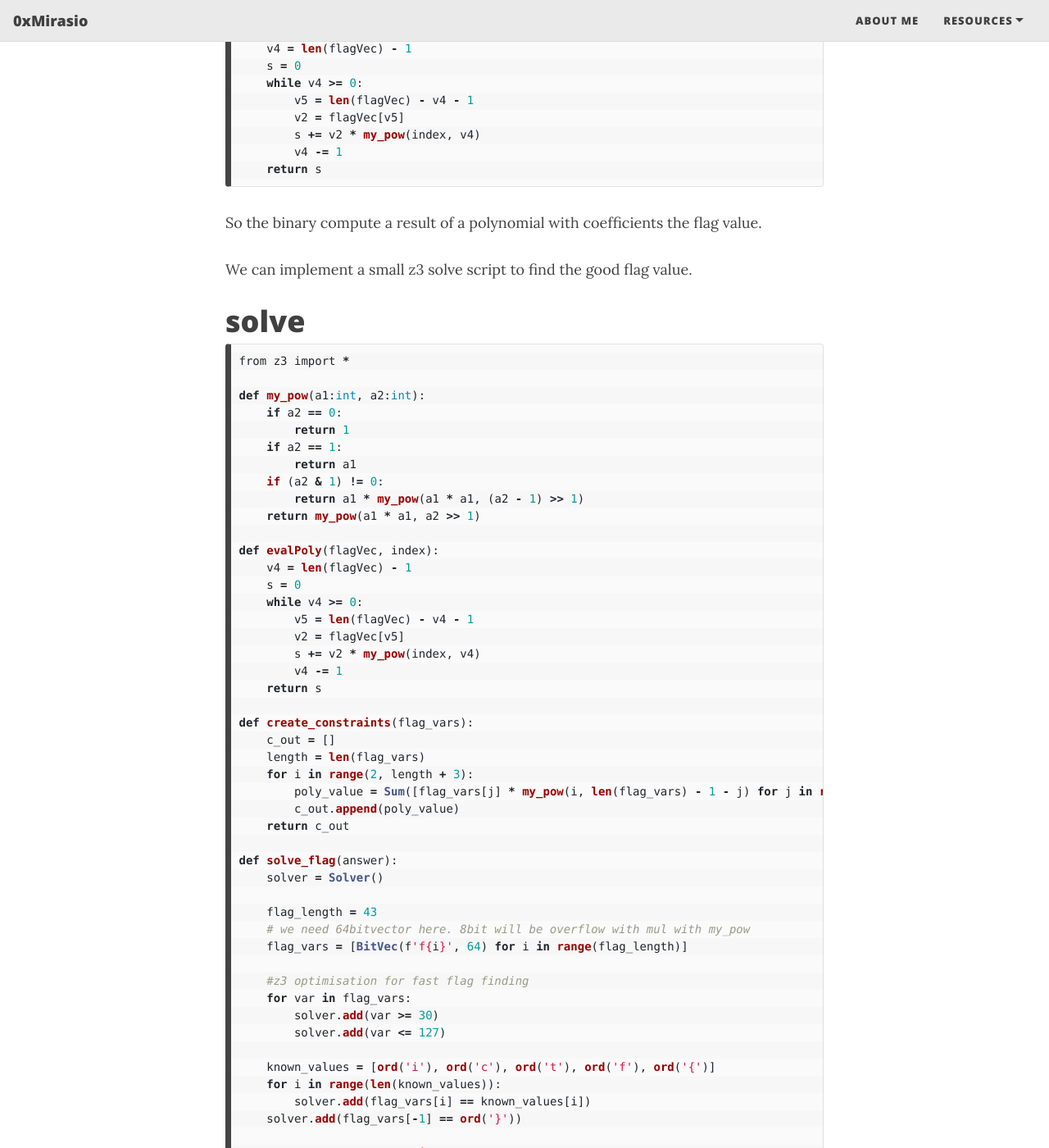
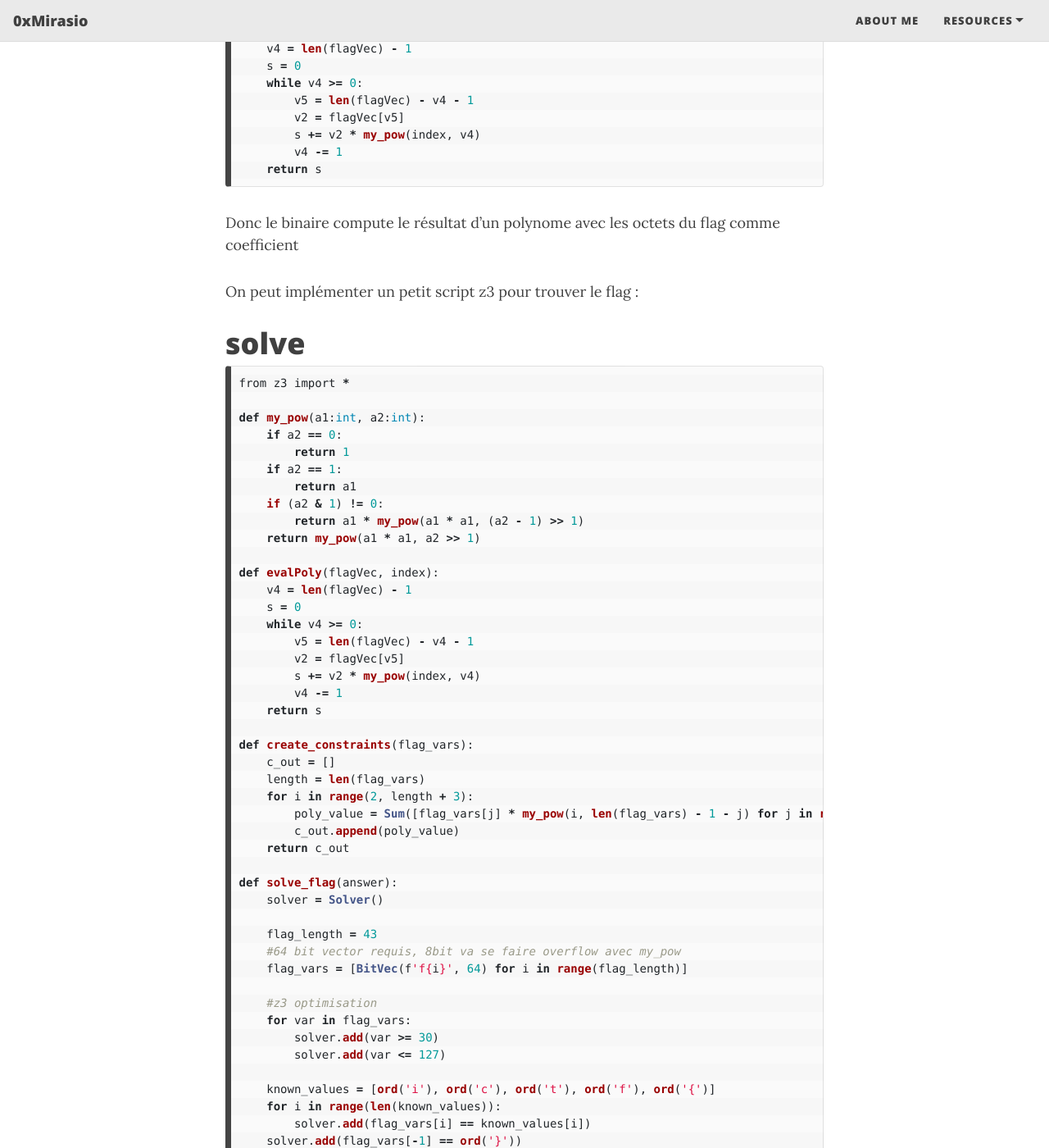
Before and after one commit to 0xMirasio/0xMirasio.github.io, a Jekyll site: the page built from _posts/2024-07-22-ImaginaryCTF -Watchdog.md, in a window 1280 px wide and 1400 px high, scrolled down 1870 px. Shown: the whole window at 82% size. Built offline with Jekyll 4.4.1, drawn with Linux system fonts in a browser that asks for light colours; nearby versions of some CDN libraries.

Commit message:
pk je switch entre anglais et fr dans les wu

````diff
--- a/_posts/2024-07-22-ImaginaryCTF -Watchdog.md
+++ b/_posts/2024-07-22-ImaginaryCTF -Watchdog.md
@@ -56,9 +56,9 @@ def evalPoly(flagVec, index):
     return s
 ```
 
-So the binary compute a result of a polynomial with coefficients the flag value.
+Donc le binaire compute le résultat d'un polynome avec les octets du flag comme coefficient
 
-We can implement a small z3 solve script to find the good flag value.
+On peut implémenter un petit script z3 pour trouver le flag :
 
 # solve
 
@@ -96,10 +96,10 @@ def solve_flag(answer):
     solver = Solver()
 
     flag_length = 43
-    # we need 64bitvector here. 8bit will be overflow with mul with my_pow
+    #64 bit vector requis, 8bit va se faire overflow avec my_pow
     flag_vars = [BitVec(f'f{i}', 64) for i in range(flag_length)]
 
-    #z3 optimisation for fast flag finding
+    #z3 optimisation
     for var in flag_vars:
         solver.add(var >= 30)
         solver.add(var <= 127)
````
